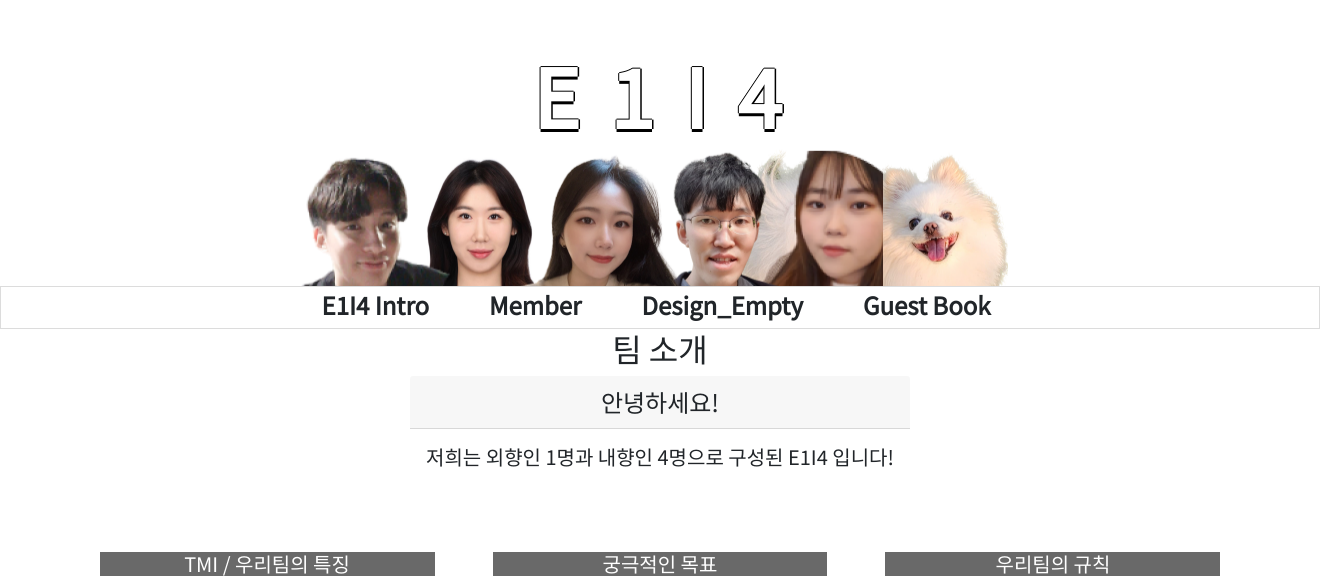
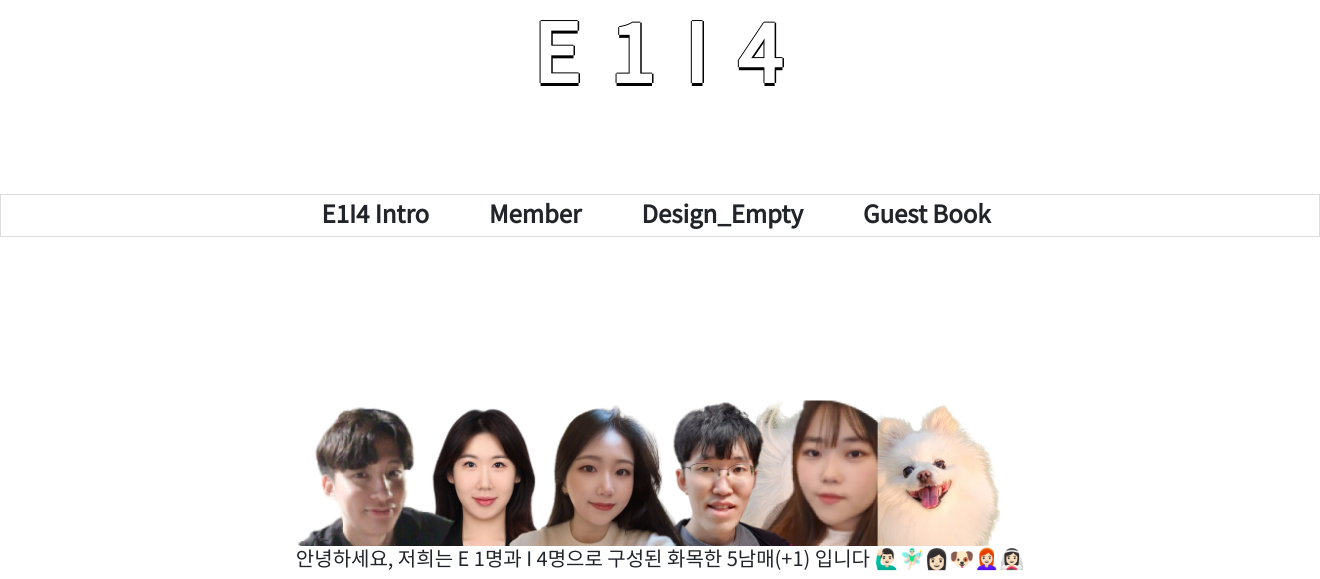
Before and after one commit to seed0335/E1I4, a Flask app: page / in a window 1320 px wide. Shown: the top 579 px of the page. Run offline with Flask 3, Linux system fonts and the light colour scheme; data that the repository does not hold is empty.

Commit message:
팀소개 수정

```diff
--- a/app.py
+++ b/app.py
@@ -2,7 +2,7 @@ from flask import Flask, render_template, request, jsonify
 app = Flask(__name__)
 
 from pymongo import MongoClient
-client = MongoClient('mongodb+srv://sparta:test@cluster0.rsr8xyc.mongodb.net/?retryWrites=true&w=majority')
+client = MongoClient('mongodb+srv://sparta:test@cluster0.ziorpfn.mongodb.net/?retryWrites=true&w=majority')
 db = client.dbsparta
 
 @app.route('/')
--- a/templates/index.html
+++ b/templates/index.html
@@ -54,7 +54,6 @@
             width: 1320px;
             height: 300px;
 
-            background-image: url('/static/image/banner.png');
             background-size: cover;
             background-repeat: no-repeat;
         }
@@ -264,13 +263,14 @@
             </ol>
         </div>
 
-        <div class="teamtitle">
-            <h2>팀 소개</h2>
-        </div>
+
         <div class="teamintro" style="align-items: center">
-            <div class="card-header">안녕하세요!</div>
             <div class="card-body">
-                <h5 class="card-text">저희는 외향인 1명과 내향인 4명으로 구성된 E1I4 입니다!</h5>
+                <img src="/static/image/banner.png" class="card-img-top" alt="...">
+                <h5 class="card-text">안녕하세요, 저희는 E 1명과 I 4명으로 구성된 화목한 5남매(+1) 입니다 🙋🏻‍♂️🧚🏻‍♂️👩🏻🐶👩🏻‍🦰👰🏻‍♀️
+                </h5>
+                <h5>모두 비전공자이고 나이도 다르지만, 프로젝트를 완성하고자 의기투합하여 한 마음 한 뜻으로 똘똘 뭉쳤습니다 V</h5>
+
             </div>
         </div>
         <div class="teaminfo">
@@ -288,8 +288,11 @@
                         <div class="card-body">
                             <h5 class="card-title">궁극적인 목표</h5>
                             <P></P>
-                            <p class="card-text">✔ 내일배움캠프 다함께 수료</p>
-                            <p class="card-text"> ✔ 멋진 개발자 되기!!</p>
+                            <p class="card-text"> ✔ Git 사용법 숙지</p>
+                            <p class="card-text"> ✔ 내일배움캠프 포기하지 않고 끝까지 수료하기!</p>
+                            <p class="card-text"> ✔ 프론트와 백의 연결관계 이해하기</p>
+                            <p class="card-text"> ✔ POST, GET 사용법 마스터하기</p>
+                            <p class="card-text"> ✔ ch1 미니 project 구조 정확히 이해하고 만들기</p>
                         </div>
                     </div>
                 </div>
@@ -298,10 +301,11 @@
                         <div class="card-body">
                             <h5 class="card-title">우리팀의 규칙</h5>
                             <P></P>
-                            <p class="card-text">✔ 8시 50분까지는 꼭! 접속해서 그 날 공부내용 체크</p>
+                            <p class="card-text"> ✔ 건강이 제일 중요! 밥 세끼 꼬박꼬박 잘 챙겨먹기💕</p>
                             <p class="card-text"> ✔ 막히는 부분이 있다면 혼자 머리싸매지 말고 팀원과 같이 해결!</p>
-                            <p class="card-text"> ✔ 13-14시 점심 시간, 19-20시 저녁 시간</p>
-                            <p class="card-text"> ✔ 20시 30분 Git Merge 후 피드백하기</p>
+                            <p class="card-text"> ✔ 13-14시 점심 시간, 18-19시 저녁 시간 🐷</p>
+                            <p class="card-text"> ✔ 20시 Git Merge 후 팀원들과 함께 코드리뷰 , 상세 피드백하기</p>
+                            <p class="card-text"> ✔ 20시 40분 개발 일지(TIL) 작성하고 퇴실시간 맞춰 퇴실하기</p>
                         </div>
                     </div>
                 </div>
```
